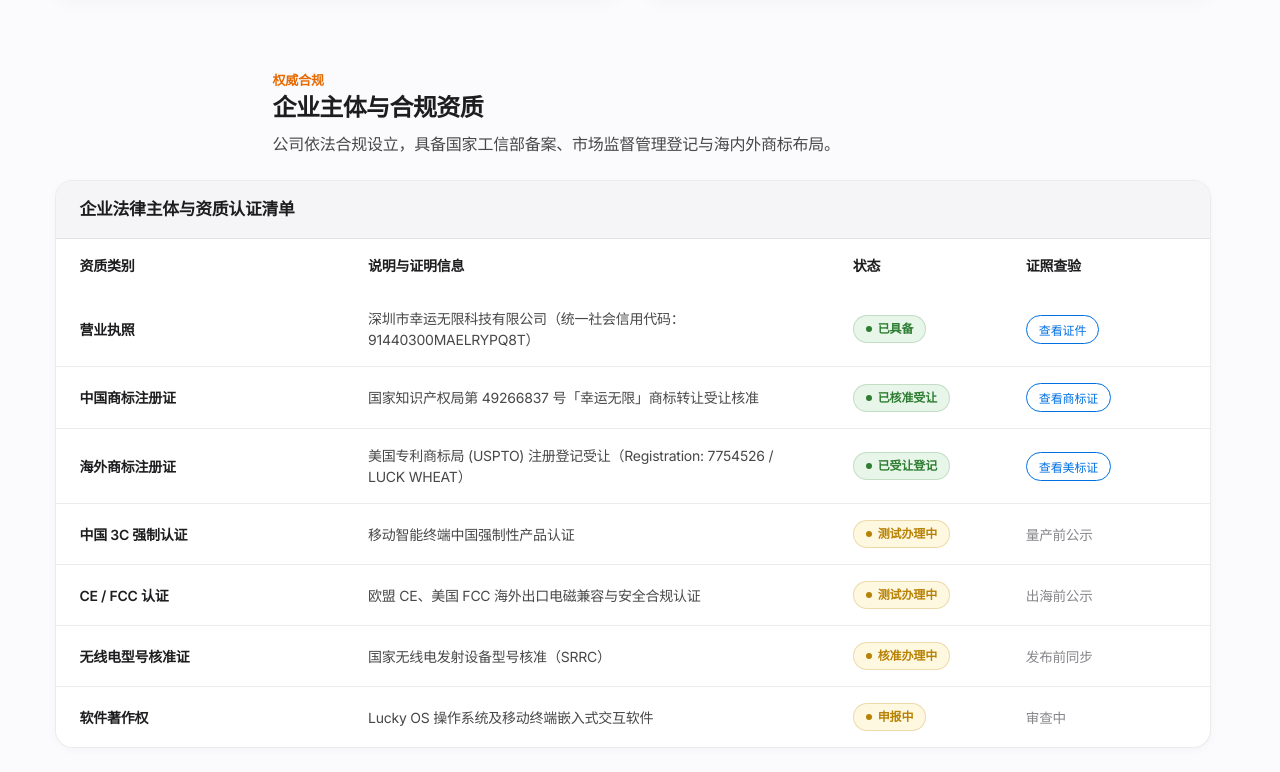
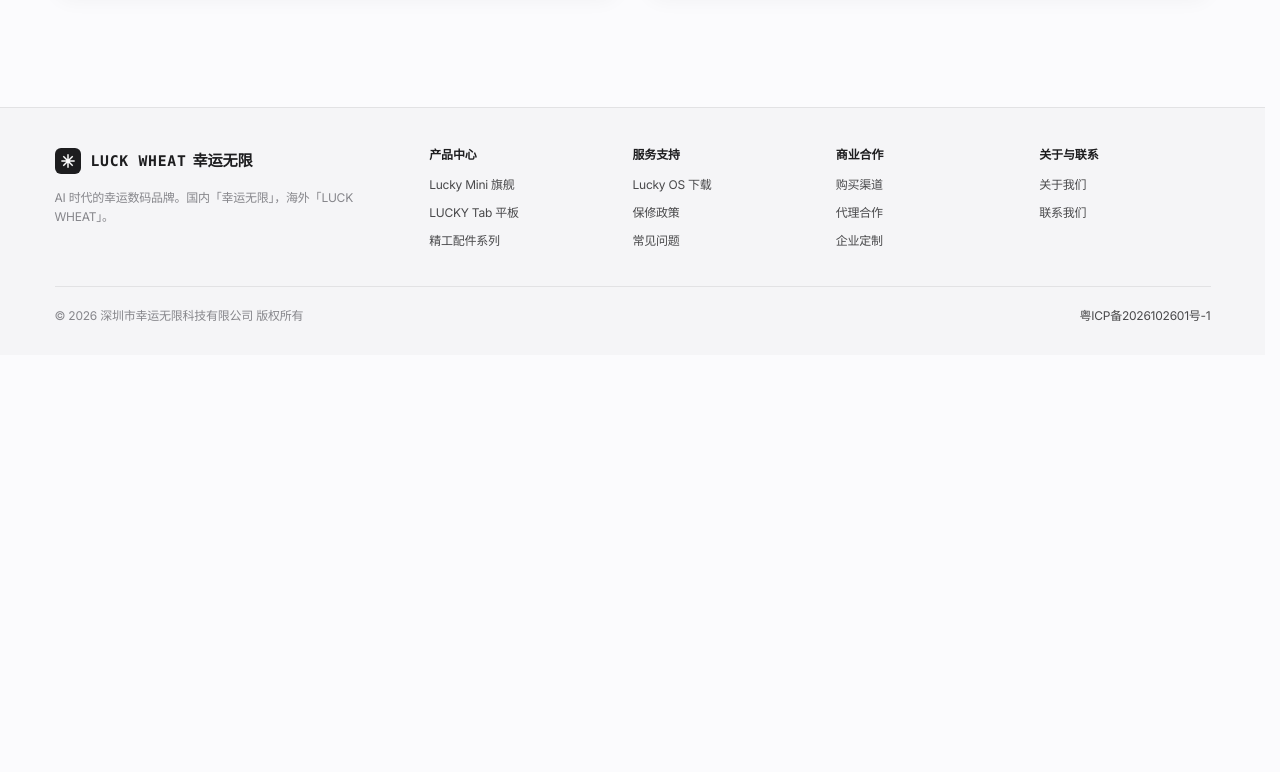
Before and after one commit to nancity11521-ai/luckwheat, a plain HTML site: page about.html in a window 1280 px wide. Shown: the part 2448-3220 px from the top of the page. After the commit the page ends 2803 px from the top, so only its background shows below. Drawn offline with Linux system fonts and the light colour scheme.

Commit message:
fix(about): remove enterprise qualifications and certificates section as requested

```diff
--- a/about.html
+++ b/about.html
@@ -253,106 +253,9 @@
             </div>
           </div>
         </section>
-
-        <!-- 8.7 企业资质表 (配真实证照预览按钮与证书图片展示) -->
-        <section id="qualifications" aria-labelledby="certs-heading">
-          <div class="section-header" style="text-align: left; margin-bottom: 24px;">
-            <span class="eyebrow">权威合规</span>
-            <h2 id="certs-heading" style="font-size: 1.5rem; margin-bottom: 10px;">企业主体与合规资质</h2>
-            <p style="color: var(--text-secondary);">
-              公司依法合规设立，具备国家工信部备案、市场监督管理登记与海内外商标布局。
-            </p>
-          </div>
-
-          <div class="table-container">
-            <table class="data-table" aria-label="企业主体资质与产品认证状态表">
-              <caption>企业法律主体与资质认证清单</caption>
-              <thead>
-                <tr>
-                  <th scope="col" style="width: 25%;">资质类别</th>
-                  <th scope="col">说明与证明信息</th>
-                  <th scope="col" style="width: 15%;">状态</th>
-                  <th scope="col" style="width: 18%;">证照查验</th>
-                </tr>
-              </thead>
-              <tbody>
-                <tr>
-                  <th scope="row">营业执照</th>
-                  <td>深圳市幸运无限科技有限公司（统一社会信用代码：91440300MAELRYPQ8T）</td>
-                  <td><span class="badge badge-live">已具备</span></td>
-                  <td>
-                    <button type="button" class="btn btn-outline btn-sm" data-cert-target data-cert-src="images/business-license.png" data-cert-title="深圳市市场监督管理局 - 营业执照扫描件">
-                      查看证件
-                    </button>
-                  </td>
-                </tr>
-                <tr>
-                  <th scope="row">中国商标注册证</th>
-                  <td>国家知识产权局第 49266837 号「幸运无限」商标转让受让核准</td>
-                  <td><span class="badge badge-live">已核准受让</span></td>
-                  <td>
-                    <button type="button" class="btn btn-outline btn-sm" data-cert-target data-cert-src="images/trademark-cn.jpg" data-cert-title="国家知识产权局商标注册证（第49266837号）">
-                      查看商标证
-                    </button>
-                  </td>
-                </tr>
-                <tr>
-                  <th scope="row">海外商标注册证</th>
-                  <td>美国专利商标局 (USPTO) 注册登记受让（Registration: 7754526 / LUCK WHEAT）</td>
-                  <td><span class="badge badge-live">已受让登记</span></td>
-                  <td>
-                    <button type="button" class="btn btn-outline btn-sm" data-cert-target data-cert-src="images/trademark-uspto.jpg" data-cert-title="美国专利商标局 USPTO 登记文件">
-                      查看美标证
-                    </button>
-                  </td>
-                </tr>
-                <tr>
-                  <th scope="row">中国 3C 强制认证</th>
-                  <td>移动智能终端中国强制性产品认证</td>
-                  <td><span class="badge badge-pending">测试办理中</span></td>
-                  <td><span style="color: var(--text-muted); font-size: 0.85rem;">量产前公示</span></td>
-                </tr>
-                <tr>
-                  <th scope="row">CE / FCC 认证</th>
-                  <td>欧盟 CE、美国 FCC 海外出口电磁兼容与安全合规认证</td>
-                  <td><span class="badge badge-pending">测试办理中</span></td>
-                  <td><span style="color: var(--text-muted); font-size: 0.85rem;">出海前公示</span></td>
-                </tr>
-                <tr>
-                  <th scope="row">无线电型号核准证</th>
-                  <td>国家无线电发射设备型号核准（SRRC）</td>
-                  <td><span class="badge badge-pending">核准办理中</span></td>
-                  <td><span style="color: var(--text-muted); font-size: 0.85rem;">发布前同步</span></td>
-                </tr>
-                <tr>
-                  <th scope="row">软件著作权</th>
-                  <td>Lucky OS 操作系统及移动终端嵌入式交互软件</td>
-                  <td><span class="badge badge-pending">申报中</span></td>
-                  <td><span style="color: var(--text-muted); font-size: 0.85rem;">审查中</span></td>
-                </tr>
-              </tbody>
-            </table>
-          </div>
-        </section>
       </div>
     </section>
   </main>
-
-  <!-- 原生资质预览模态框 (规范 12. Modals and Native Dialogs) -->
-  <dialog id="cert-dialog" class="cert-dialog" aria-labelledby="dialog-cert-title">
-    <div class="dialog-header">
-      <h3 id="dialog-cert-title" style="font-size: 1.1rem; color: #fff;">资质证书原件扫描件</h3>
-      <button type="button" class="dialog-close" aria-label="关闭资质预览弹窗">
-        <svg viewBox="0 0 24 24" fill="none" stroke="currentColor" stroke-width="2" style="width: 24px; height: 24px;">
-          <line x1="18" y1="6" x2="6" y2="18"></line>
-          <line x1="6" y1="6" x2="18" y2="18"></line>
-        </svg>
-      </button>
-    </div>
-    <div class="dialog-body">
-      <img id="dialog-cert-img" src="" alt="官方主体资质证书高清扫描件">
-    </div>
-  </dialog>
 
   <footer class="site-footer">
     <div class="container">
```
